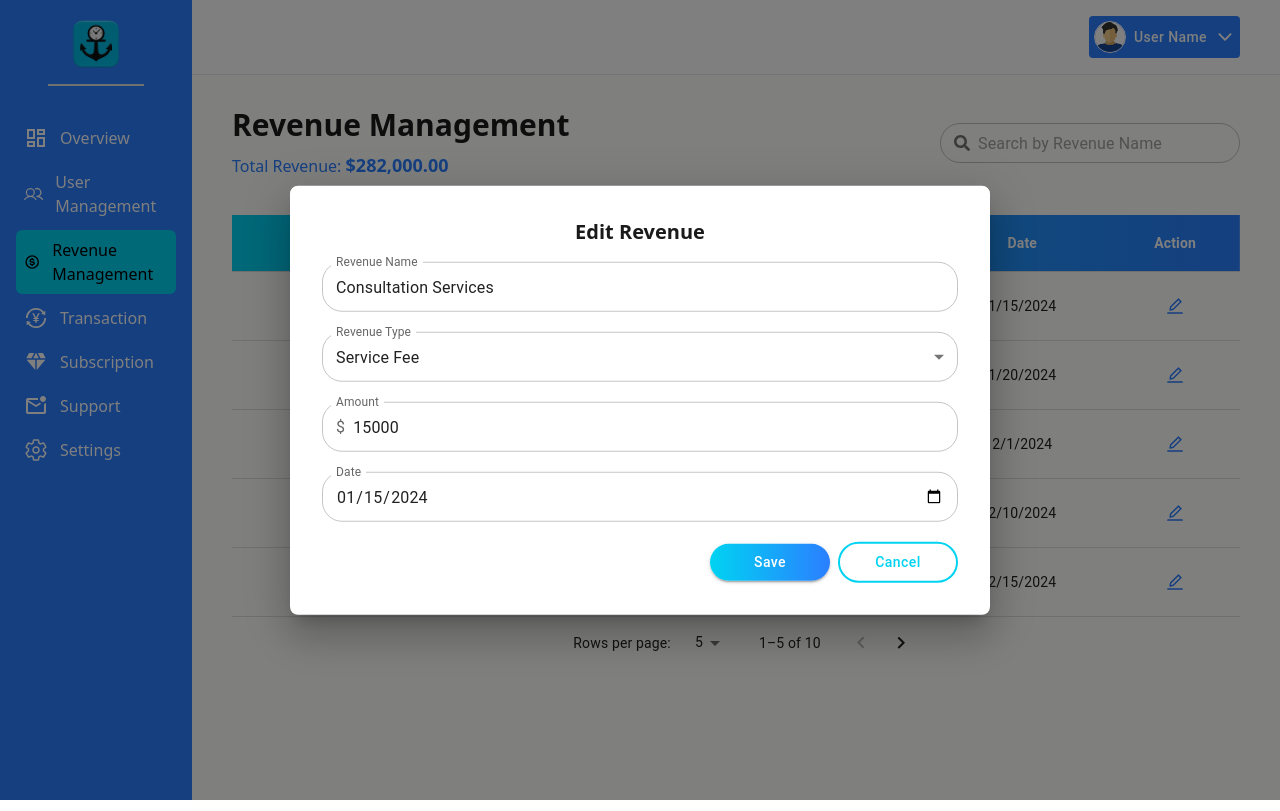
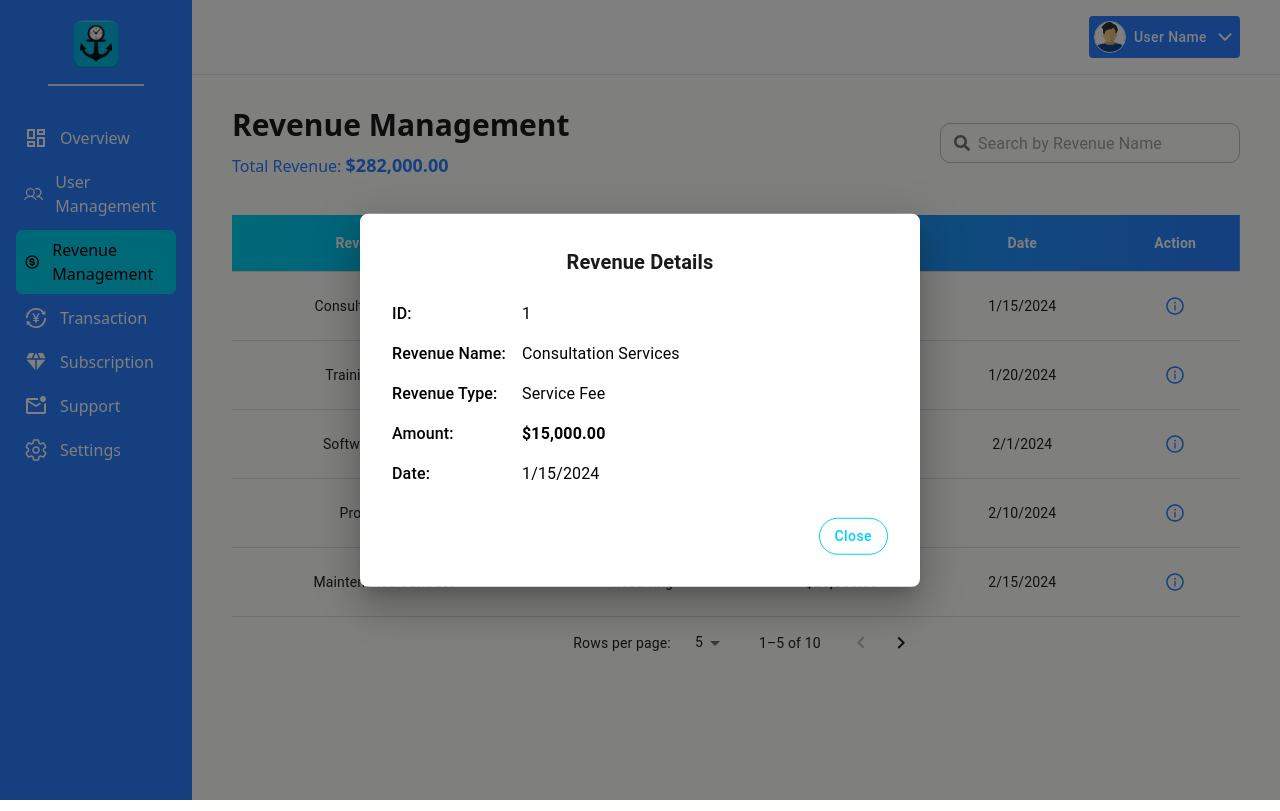
Before and after one commit to sparktechagency/tsamuels-dashboard, a React (Vite) app: page /revenue-management in a window 1280 px wide. Both pictures are taken after a click on the button 1175 px from the left and 306 px from the top of the page. Built offline with nearby package versions, Linux system fonts and the light colour scheme.

Commit message:
Modified Revenue Management

```diff
--- a/src/components/Dashboard/RevenueManagement.jsx
+++ b/src/components/Dashboard/RevenueManagement.jsx
@@ -17,10 +17,10 @@ import {
   MenuItem,
   FormControl,
   InputLabel,
+  Typography,
 } from "@mui/material";
-import { AiOutlineEdit } from "react-icons/ai";
-import { AiOutlineDelete } from "react-icons/ai";
 import { FaSearch } from "react-icons/fa";
+import { AiOutlineInfoCircle } from "react-icons/ai";
 
 const revenueData = [
   {
@@ -109,9 +109,8 @@ export default function RevenueManagement() {
   const [filteredRevenue, setFilteredRevenue] = useState(revenueData);
   const [page, setPage] = useState(0);
   const [rowsPerPage, setRowsPerPage] = useState(5);
-  const [openModal, setOpenModal] = useState(false);
-  const [modalMode, setModalMode] = useState("add");
-  const [editRevenue, setEditRevenue] = useState(null);
+  const [detailsOpen, setDetailsOpen] = useState(false);
+  const [selectedRevenue, setSelectedRevenue] = useState(null);
 
   const filterRevenue = (search) => {
     let filtered = revenueData;
@@ -134,39 +133,12 @@ export default function RevenueManagement() {
     setPage(0);
   };
 
-  const handleOpenModal = (mode, revenue = null) => {
-    setModalMode(mode);
-    setEditRevenue(
-      revenue || {
-        id: Date.now(),
-        revenueName: "",
-        revenueType: "",
-        amount: "",
-        date: new Date().toISOString().split("T")[0],
-      }
-    );
-    setOpenModal(true);
+  const openDetails = (revenue) => {
+    setSelectedRevenue(revenue);
+    setDetailsOpen(true);
   };
+  const closeDetails = () => setDetailsOpen(false);
 
-  const handleCloseModal = () => {
-    setOpenModal(false);
-    setEditRevenue(null);
-  };
-
-  const handleSaveRevenue = () => {
-    if (modalMode === "edit") {
-      const index = revenueData.findIndex((r) => r.id === editRevenue.id);
-      if (index !== -1) {
-        revenueData[index] = editRevenue;
-      }
-      setFilteredRevenue([...revenueData]);
-    } else if (modalMode === "add") {
-      revenueData.push(editRevenue);
-      setFilteredRevenue([...revenueData]);
-    }
-    setOpenModal(false);
-    setEditRevenue(null);
-  };
   const handleSearchChange = (e) => {
     const search = e.target.value;
     setSearchText(search);
@@ -207,7 +179,7 @@ export default function RevenueManagement() {
               },
             },
             "& .MuiOutlinedInput-notchedOutline": {
-              borderRadius: "20px",
+              borderRadius: "10px",
             },
             height: "40px",
             "& .MuiInputBase-root": {
@@ -310,9 +282,12 @@ export default function RevenueManagement() {
                     </TableCell>
                     <TableCell sx={{ textAlign: "center" }}>
                       <IconButton
-                        onClick={() => handleOpenModal("edit", revenue)}
+                        onClick={(e) => {
+                          e.stopPropagation();
+                          openDetails(revenue);
+                        }}
                       >
-                        <AiOutlineEdit className="text-xl text-[#2B7FFF]" />
+                        <AiOutlineInfoCircle className="text-xl text-[#2B7FFF]" />
                       </IconButton>
                     </TableCell>
                   </TableRow>
@@ -332,199 +307,82 @@ export default function RevenueManagement() {
         />
       </div>
 
-      {/* Modal for Add/Edit Revenue */}
+      {/* ---------- Revenue Details Modal ---------- */}
       <Modal
-        open={openModal}
-        onClose={handleCloseModal}
-        aria-labelledby="edit-revenue-modal"
-        aria-describedby="modal-to-edit-revenue"
+        open={detailsOpen}
+        onClose={closeDetails}
+        aria-labelledby="revenue-details-modal"
       >
         <Box
-          className="modal-content"
           sx={{
             position: "absolute",
             top: "50%",
             left: "50%",
             transform: "translate(-50%, -50%)",
-            width: 700,
-            backgroundColor: "white",
+            width: { xs: "90%", sm: 560 },
+            bgcolor: "background.paper",
             boxShadow: 24,
-            padding: 4,
+            p: 4,
             borderRadius: 2,
           }}
         >
-          <p className="text-center text-[#1A1A1A] font-semibold text-xl mb-4">
-            {modalMode === "edit" ? "Edit Revenue" : "Add Revenue"}
-          </p>
-          <div className="flex flex-col gap-5 items-center">
-            <TextField
-              label="Revenue Name"
-              value={editRevenue ? editRevenue.revenueName : ""}
-              onChange={(e) =>
-                setEditRevenue({
-                  ...editRevenue,
-                  revenueName: e.target.value,
-                })
-              }
-              fullWidth
+          <Typography
+            id="revenue-details-modal"
+            variant="h6"
+            component="h2"
+            textAlign="center"
+            mb={3}
+            color="#1A1A1A"
+            fontWeight="bold"
+          >
+            Revenue Details
+          </Typography>
+
+          {selectedRevenue && (
+            <Box
               sx={{
-                "& .MuiOutlinedInput-root": {
-                  "&.Mui-focused fieldset": {
-                    borderColor: "#2B7FFF",
-                  },
-                },
-                "& .MuiInputLabel-root.Mui-focused": {
-                  color: "#2B7FFF",
-                },
-                "& .MuiOutlinedInput-notchedOutline": {
-                  borderRadius: "20px",
-                },
-                height: "50px",
-                "& .MuiInputBase-root": {
-                  height: "100%",
-                },
-              }}
-            />
-            <FormControl
-              fullWidth
-              sx={{
-                "& .MuiOutlinedInput-root": {
-                  "&.Mui-focused fieldset": {
-                    borderColor: "#2B7FFF",
-                  },
-                },
-                "& .MuiInputLabel-root.Mui-focused": {
-                  color: "#2B7FFF",
-                },
-                "& .MuiOutlinedInput-notchedOutline": {
-                  borderRadius: "20px",
-                },
-                height: "50px",
-                "& .MuiInputBase-root": {
-                  height: "100%",
-                },
+                display: "grid",
+                gap: 2,
+                gridTemplateColumns: { xs: "1fr", sm: "max-content 1fr" },
+                alignItems: "center",
               }}
             >
-              <InputLabel>Revenue Type</InputLabel>
-              <Select
-                value={editRevenue ? editRevenue.revenueType : ""}
-                onChange={(e) =>
-                  setEditRevenue({
-                    ...editRevenue,
-                    revenueType: e.target.value,
-                  })
-                }
-                label="Revenue Type"
-              >
-                {revenueTypes.map((type) => (
-                  <MenuItem key={type} value={type}>
-                    {type}
-                  </MenuItem>
-                ))}
-              </Select>
-            </FormControl>
-            <TextField
-              label="Amount"
-              type="number"
-              value={editRevenue ? editRevenue.amount : ""}
-              onChange={(e) =>
-                setEditRevenue({
-                  ...editRevenue,
-                  amount: parseFloat(e.target.value) || 0,
-                })
-              }
-              fullWidth
+              {" "}
+              <Typography fontWeight="medium">ID:</Typography>
+              <Typography>{selectedRevenue.id}</Typography>
+              <Typography fontWeight="medium">Revenue Name:</Typography>
+              <Typography>{selectedRevenue.revenueName}</Typography>
+              <Typography fontWeight="medium">Revenue Type:</Typography>
+              <Typography>{selectedRevenue.revenueType}</Typography>
+              <Typography fontWeight="medium">Amount:</Typography>
+              <Typography fontWeight="600">
+                {formatCurrency(selectedRevenue.amount)}
+              </Typography>
+              <Typography fontWeight="medium">Date:</Typography>
+              <Typography>
+                {new Date(selectedRevenue.date).toLocaleDateString()}
+              </Typography>
+            </Box>
+          )}
+
+          <Box sx={{ mt: 4, textAlign: "right" }}>
+            <Button
+              onClick={closeDetails}
+              variant="outlined"
               sx={{
-                "& .MuiOutlinedInput-root": {
-                  "&.Mui-focused fieldset": {
-                    borderColor: "#2B7FFF",
-                  },
-                },
-                "& .MuiInputLabel-root.Mui-focused": {
-                  color: "#2B7FFF",
-                },
-                "& .MuiOutlinedInput-notchedOutline": {
-                  borderRadius: "20px",
-                },
-                height: "50px",
-                "& .MuiInputBase-root": {
-                  height: "100%",
-                },
-              }}
-              InputProps={{
-                startAdornment: (
-                  <InputAdornment position="start">$</InputAdornment>
-                ),
-              }}
-            />
-            <TextField
-              label="Date"
-              type="date"
-              value={editRevenue ? editRevenue.date : ""}
-              onChange={(e) =>
-                setEditRevenue({
-                  ...editRevenue,
-                  date: e.target.value,
-                })
-              }
-              fullWidth
-              InputLabelProps={{
-                shrink: true,
-              }}
-              sx={{
-                "& .MuiOutlinedInput-root": {
-                  "&.Mui-focused fieldset": {
-                    borderColor: "#2B7FFF",
-                  },
-                },
-                "& .MuiInputLabel-root.Mui-focused": {
-                  color: "#2B7FFF",
-                },
-                "& .MuiOutlinedInput-notchedOutline": {
-                  borderRadius: "20px",
-                },
-                height: "50px",
-                "& .MuiInputBase-root": {
-                  height: "100%",
-                },
-              }}
-            />
-            <div className="flex items-center justify-end gap-2 w-full">
-              <Button
-                onClick={handleSaveRevenue}
-                variant="contained"
-                sx={{
-                  background:
-                    "linear-gradient(90deg, #00D3F2 0%, #2B7FFF 100%)",
-                  width: "120px",
+                borderColor: "#00D3F2",
+                color: "#00D3F2",
                 textTransform: "none",
                 borderRadius: "50px",
                 "&:hover": {
-                    background:
-                      "linear-gradient(90deg, #00C4E3 0%, #1A6FEF 100%)",
-                  },
-                }}
-              >
-                Save
-              </Button>
-              <Button
-                onClick={() => setOpenModal(false)}
-                sx={{
-                  width: "120px",
-                  color: "#00D3F2",
-                  border: "2px solid #00D3F2",
-                  textTransform: "none",
-                  borderRadius: "50px",
-                  "&:hover": {
-                    border: "2px solid #00C4E3",
+                  borderColor: "#00C4E3",
                   backgroundColor: "rgba(0, 211, 242, 0.04)",
                 },
               }}
             >
-                Cancel
+              Close
             </Button>
-            </div>
-          </div>
+          </Box>
         </Box>
       </Modal>
     </div>
```
Lines whose indentation alone changed are shown as unchanged.
